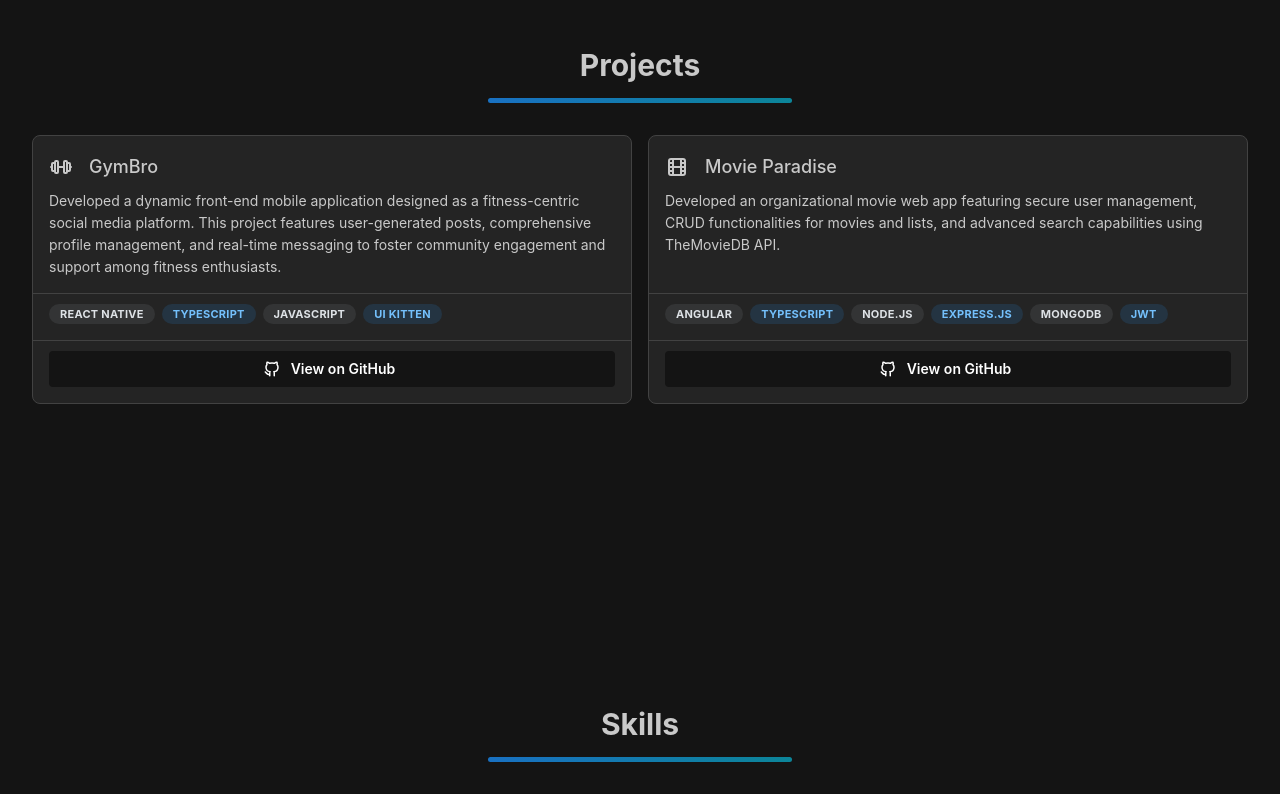
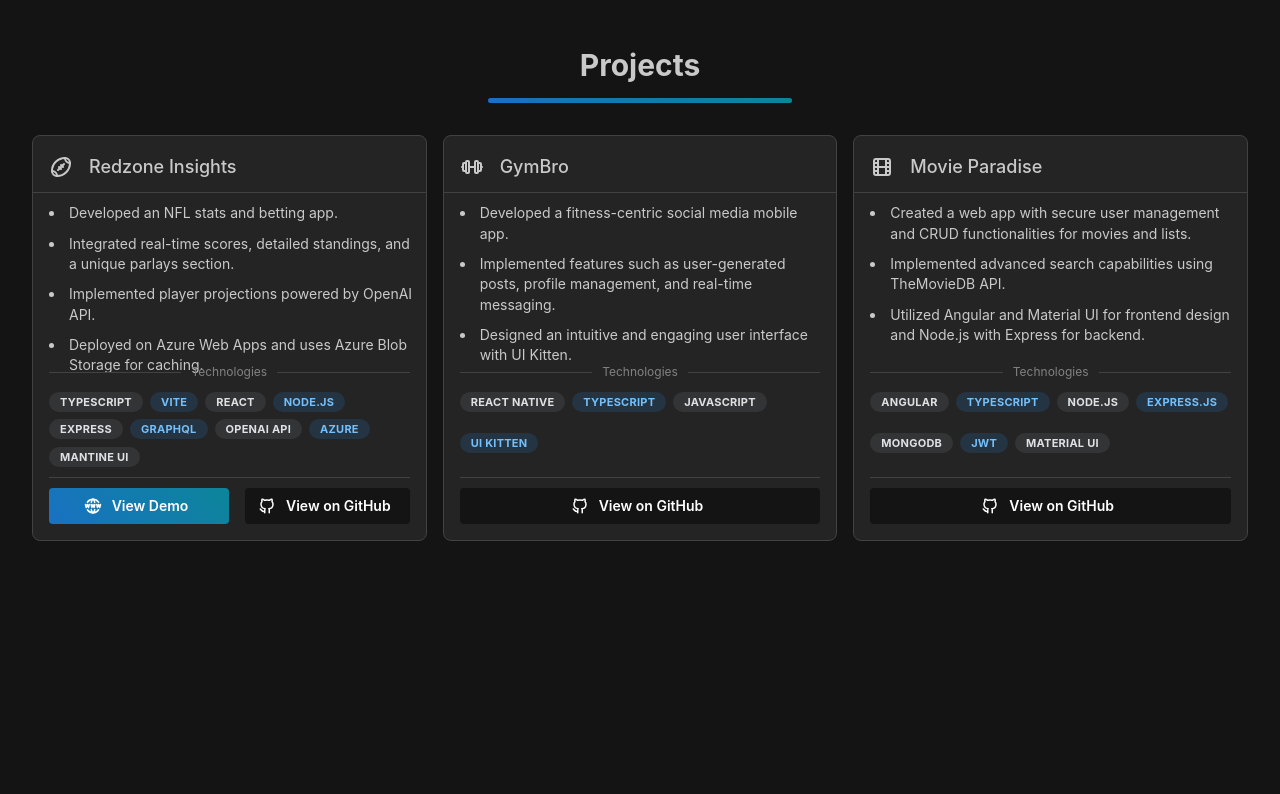
Before and after one commit to abachubhay255/akhil-bachubhay-portfolio, a React (Vite) app: page / in a window 1280 px wide. Shown: the part 940-1734 px from the top of the page. Built offline with nearby package versions, Linux system fonts and the light colour scheme.

Commit message:
updated projects and skills

```diff
--- a/src/Projects.tsx
+++ b/src/Projects.tsx
@@ -1,9 +1,25 @@
-import { Badge, Card, Group, Button, Text, SimpleGrid } from "@mantine/core";
-import { IconBarbell, IconBrandGithub, IconMovie } from "@tabler/icons-react";
+import {
+  Badge,
+  Card,
+  Group,
+  Button,
+  Text,
+  SimpleGrid,
+  List,
+  Stack,
+  Divider,
+} from "@mantine/core";
+import {
+  IconBallAmericanFootball,
+  IconBarbell,
+  IconBrandGithub,
+  IconMovie,
+  IconWorldWww,
+} from "@tabler/icons-react";
 
 export function Projects() {
   return (
-    <SimpleGrid cols={{ base: 1, sm: 2 }}>
+    <SimpleGrid cols={{ base: 1, sm: 3 }}>
       {data.map((d) => (
         <BadgeCard key={d.title} {...d} />
       ))}
@@ -13,13 +29,14 @@ export function Projects() {
 
 type Project = {
   title: string;
-  description: string;
+  bullets: string[];
   skills: string[];
   src: string;
   icon: React.ReactNode;
+  demo?: string;
 };
 
-function BadgeCard({ title, description, skills, src, icon }: Project) {
+function BadgeCard({ title, bullets, skills, src, icon, demo }: Project) {
   const technologies = skills.map((skill, i) => (
     <Badge key={skill} variant="light" color={i % 2 === 0 ? "gray" : "blue"}>
       {skill}
@@ -28,12 +45,12 @@ function BadgeCard({ title, description, skills, src, icon }: Project) {
 
   return (
     <Card withBorder radius="md" p="md" bg="dark.7">
+      <Stack gap="xs">
         <Card.Section
           px="md"
-        pb="md"
+          pb="sm"
           mt={1}
           style={{ borderBottom: "1px solid var(--mantine-color-dark-4)" }}
-        h="100%"
         >
           <Group justify="apart">
             {icon}
@@ -41,24 +58,38 @@ function BadgeCard({ title, description, skills, src, icon }: Project) {
               {title}
             </Text>
           </Group>
-        <Text fz="sm" mt="xs">
-          {description}
-        </Text>
         </Card.Section>
+        <List size="sm" pr="sm" h={{base: 175, sm: 175, lg: 150}}>
+          <Stack gap="xs">
+            {bullets.map((bullet, i) => (
+              <List.Item key={i}>{bullet}</List.Item>
+            ))}
+          </Stack>
+        </List>
 
-      <Card.Section
-        px="md"
-        pb="md"
-        style={{ borderBottom: "1px solid var(--mantine-color-dark-4)" }}
-      >
-        <Group gap={7} mt="xs">
+        <Divider label="Technologies" labelPosition="center" />
+
+        <Group gap={7} align="start" h={75}>
           {technologies}
         </Group>
-      </Card.Section>
 
-      <Group mt="xs">
+        <Divider />
+
+        <Group>
+          {demo && (
             <Button
-          fullWidth
+              variant="gradient"
+              flex={1}
+              component="a"
+              href={demo}
+              target="_blank"
+              leftSection={<IconWorldWww size={18} />}
+            >
+              View Demo
+            </Button>
+          )}
+          <Button
+            fullWidth={demo ? false : true}
             color="#141414"
             component="a"
             href={src}
@@ -68,23 +99,53 @@ function BadgeCard({ title, description, skills, src, icon }: Project) {
             View on GitHub
           </Button>
         </Group>
+      </Stack>
     </Card>
   );
 }
 
 const data = [
   {
+    title: "Redzone Insights",
+    bullets: [
+      "Developed an NFL stats and betting app.",
+      "Integrated real-time scores, detailed standings, and a unique parlays section.",
+      "Implemented player projections powered by OpenAI API.",
+      "Deployed on Azure Web Apps and uses Azure Blob Storage for caching.",
+    ],
+    skills: [
+      "TypeScript",
+      "Vite",
+      "React",
+      "Node.js",
+      "Express",
+      "GraphQL",
+      "OpenAI API",
+      "Azure",
+      "Mantine UI",
+    ],
+    src: "https://github.com/abachubhay255/redzone-insights",
+    icon: <IconBallAmericanFootball />,
+    demo: "https://redzone-insights.akhilbachubhay.com/",
+  },
+  {
     title: "GymBro",
-    description:
-      "Developed a dynamic front-end mobile application designed as a fitness-centric social media platform. This project features user-generated posts, comprehensive profile management, and real-time messaging to foster community engagement and support among fitness enthusiasts.",
+    bullets: [
+      "Developed a fitness-centric social media mobile app.",
+      "Implemented features such as user-generated posts, profile management, and real-time messaging.",
+      "Designed an intuitive and engaging user interface with UI Kitten.",
+    ],
     skills: ["React Native", "TypeScript", "Javascript", "UI Kitten"],
     src: "https://github.com/abachubhay255/GymBro",
     icon: <IconBarbell />,
   },
   {
     title: "Movie Paradise",
-    description:
-      "Developed an organizational movie web app featuring secure user management, CRUD functionalities for movies and lists, and advanced search capabilities using TheMovieDB API.",
+    bullets: [
+      "Created a web app with secure user management and CRUD functionalities for movies and lists.",
+      "Implemented advanced search capabilities using TheMovieDB API.",
+      "Utilized Angular and Material UI for frontend design and Node.js with Express for backend.",
+    ],
     skills: [
       "Angular",
       "TypeScript",
@@ -92,6 +153,7 @@ const data = [
       "Express.js",
       "MongoDB",
       "JWT",
+      "Material UI",
     ],
     src: "https://github.com/abachubhay255/MovieParadiseProject",
     icon: <IconMovie />,
--- a/src/Skills.tsx
+++ b/src/Skills.tsx
@@ -58,6 +58,7 @@ const backEndSkills = [
   "MongoDB",
   "Grails",
   "Kafka",
+  "SQL"
 ];
 
 const languages = [
```
Lines whose indentation alone changed are shown as unchanged.
